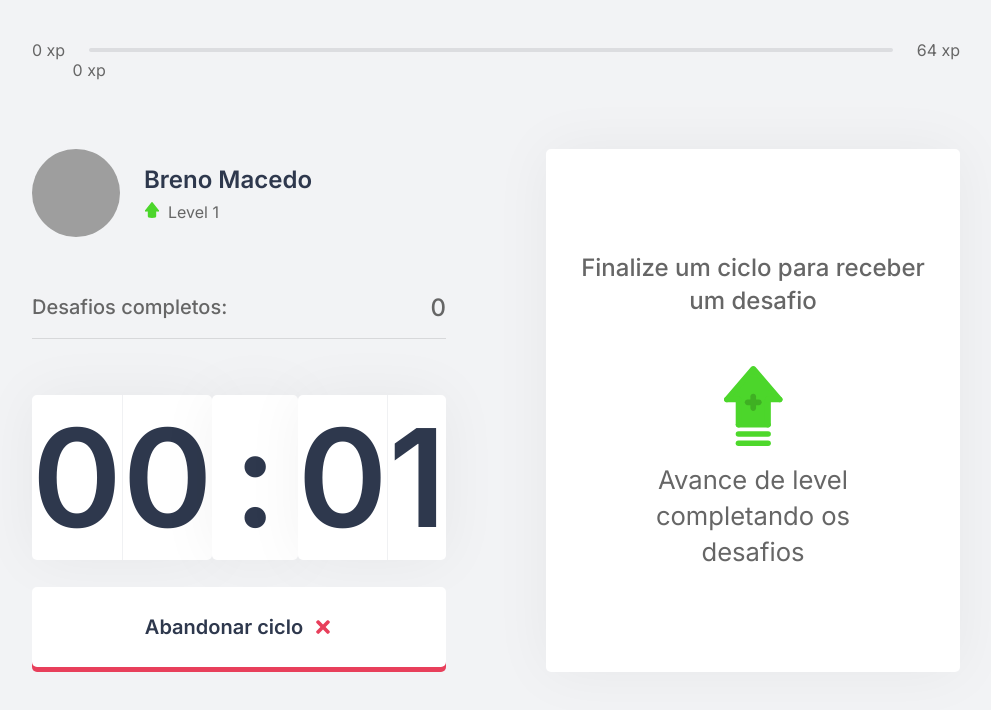
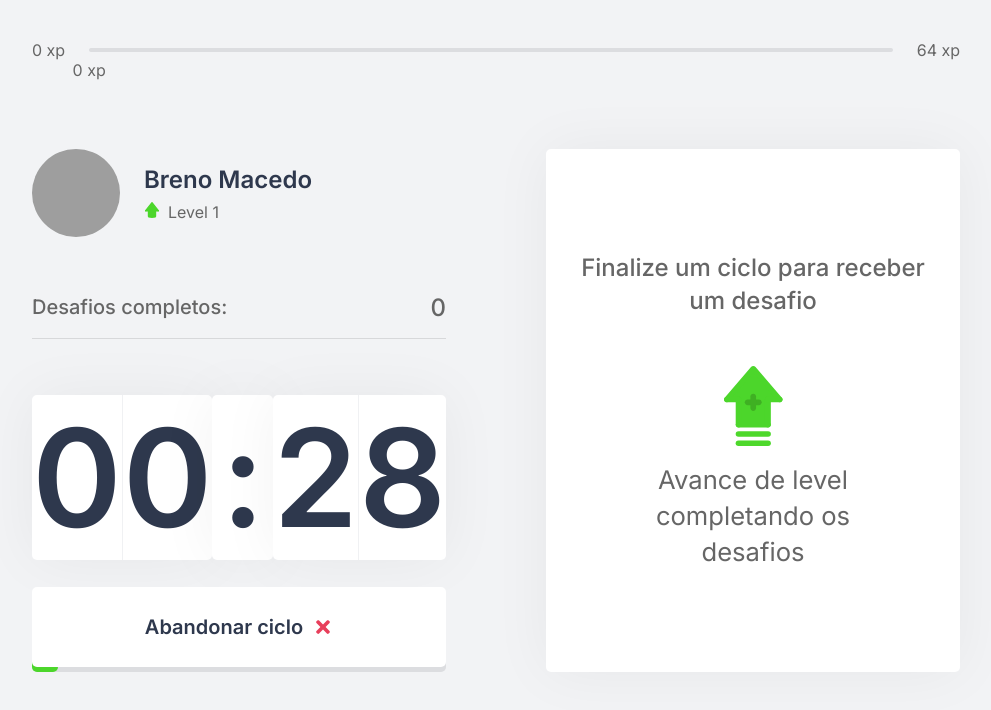
Before and after one commit to brenomacedo/NLW4-react, a Next.js app: page / in a window 1280 px wide. Both pictures are taken after a click on the button "Iniciar um ciclo". Shown: the top 710 px of the page, without its empty margins (144-1135 px from the left). Built offline with nearby package versions, Linux system fonts and the light colour scheme; grey boxes are pictures that could not be loaded.

Commit message:
timing-button

```diff
--- a/src/components/Countdown.tsx
+++ b/src/components/Countdown.tsx
@@ -37,6 +37,7 @@ export default function Countdown() {
                 isActive ? (
                     <button type="button" onClick={resetCountdown}
                     className={`${styles.start} ${styles.active} ${styles.buttonContainer}`}>
+                        <div className={styles.progress} style={{ width: `${100 - ((minutes*60 + seconds)*100 / 30)}%` }}></div>
                         <div className={`${styles.buttonAbove} ${styles.BAStop}`}>
                             Abandonar ciclo <FaTimes color='#e83f5b' size={20} style={{ marginLeft: 10 }} />
                         </div>
--- a/src/contexts/CountdownContext.tsx
+++ b/src/contexts/CountdownContext.tsx
@@ -19,7 +19,7 @@ const CountdownProvider:FC = ({ children }) => {
     const { startNewChallange } = useContext(ChallangesContext)
 
     const [isActive, setIsActive] = useState(false)
-    const [time, setTime] = useState(0.05 * 60)
+    const [time, setTime] = useState(0.5 * 60)
     const [hasFinished, setHasFinished] = useState(false)
 
     const minutes = Math.floor(time / 60)
@@ -44,7 +44,7 @@ const CountdownProvider:FC = ({ children }) => {
     function resetCountdown() {
         setIsActive(false)
         clearTimeout(countdownTimeOut)
-        setTime(0.05 * 60)
+        setTime(0.5 * 60)
         setHasFinished(false)
     }
 
--- a/src/styles/components/Countdown.module.css
+++ b/src/styles/components/Countdown.module.css
@@ -55,7 +55,7 @@
 }
 
 .active {
-    background: var(--red);
+    background: var(--gray-line);
     color: var(--title);
 }
 
@@ -80,7 +80,7 @@
     align-items: center;
     bottom: 5px;
     left: 0;
-    transition: 0.5s;
+    transition: bottom 0.5s;
     width: 100%;
     height: 100%;
     border-radius: 5px;
@@ -97,3 +97,14 @@
 .BAStop {
     background: var(--white);
 }
+
+.progress {
+    position: absolute;
+    bottom: 0;
+    left: 0;
+    height: 100%;
+    border-radius: 5px;
+    background-color: var(--green);
+    transition: width 1s;
+    transition-timing-function: linear;
+}
```
